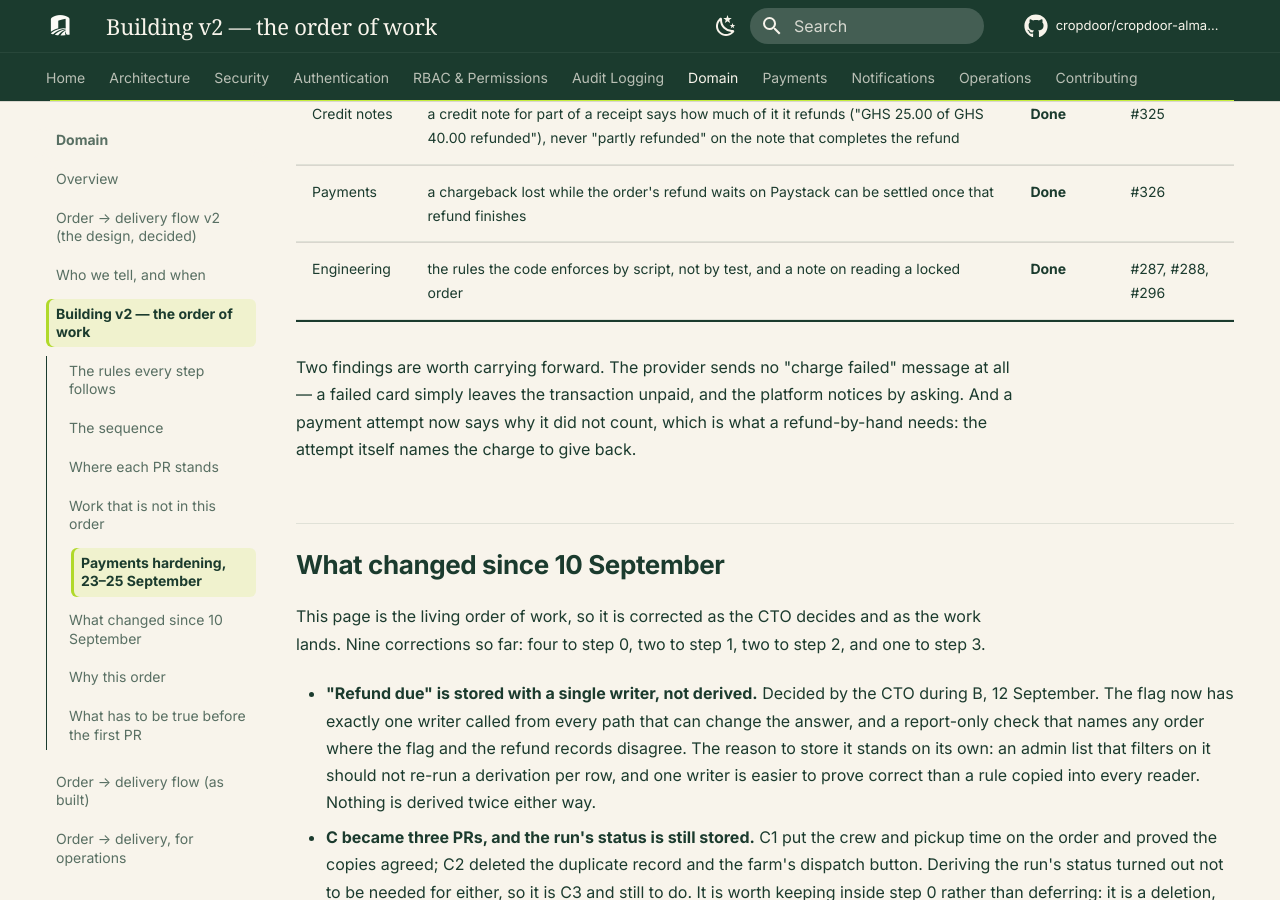
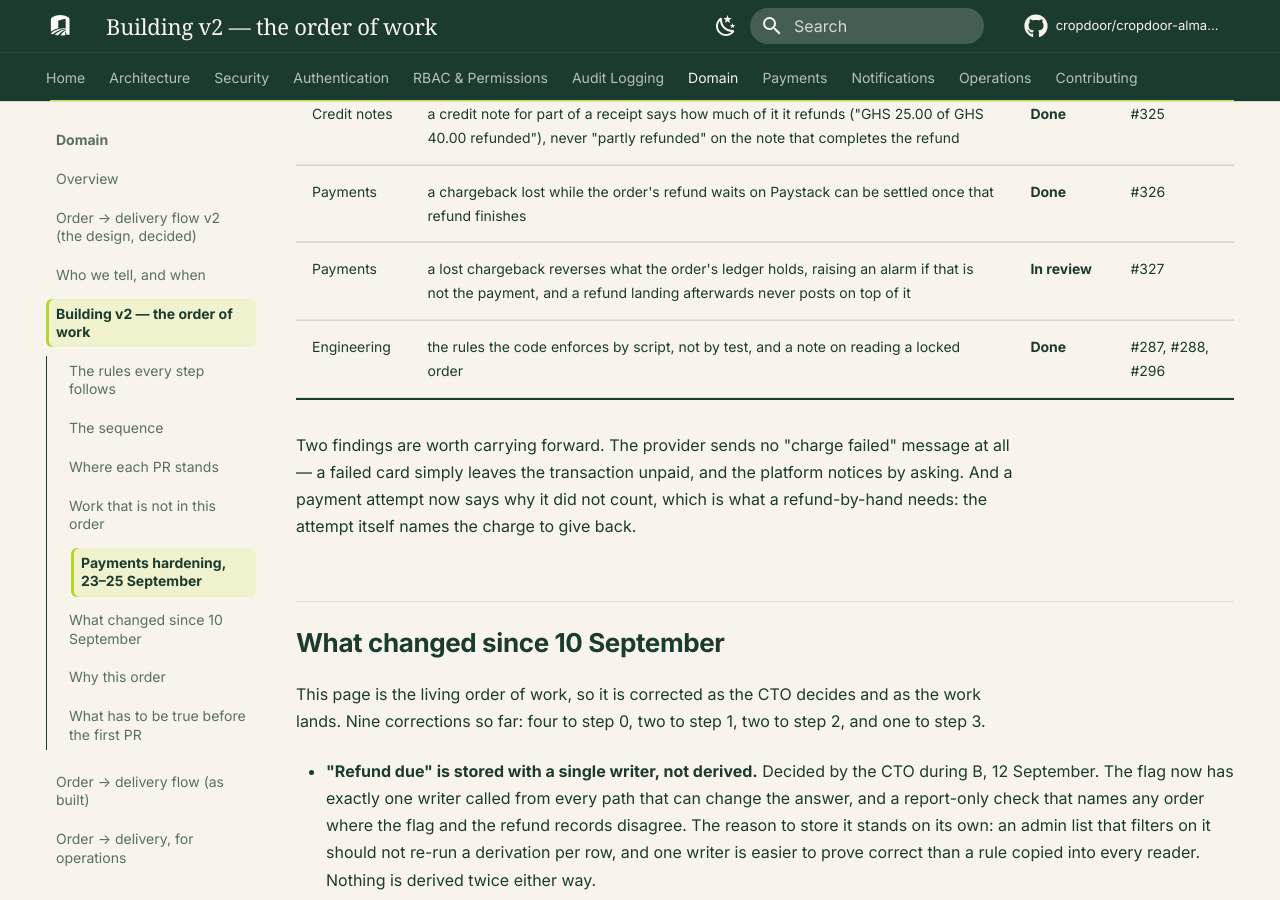
Before and after one commit to cropdoor/cropdoor-almanac, an MkDocs documentation site: the page built from docs/domain/order-delivery-flow-v2-build-order.md, in a window 1280 px wide and 900 px high, scrolled down 11162 px. Built offline with MkDocs 1.6.1 and Material for MkDocs 9.7.7, drawn with Linux system fonts in a browser that asks for light colours; some web fonts are replaced; comment, search, counter and statistics services are not loaded.

Commit message:
tracker: a lost chargeback reverses what the ledger holds, in review (#327)

```diff
--- a/docs/domain/order-delivery-flow-v2-build-order.md
+++ b/docs/domain/order-delivery-flow-v2-build-order.md
@@ -144,6 +144,7 @@ Found while building step 3's refunds and while testing against the real payment
 | Engineering | one refund event instead of four, so a new refund status cannot be left unhandled | **Done** | #324 |
 | Credit notes | a credit note for part of a receipt says how much of it it refunds ("GHS 25.00 of GHS 40.00 refunded"), never "partly refunded" on the note that completes the refund | **Done** | #325 |
 | Payments | a chargeback lost while the order's refund waits on Paystack can be settled once that refund finishes | **Done** | #326 |
+| Payments | a lost chargeback reverses what the order's ledger holds, raising an alarm if that is not the payment, and a refund landing afterwards never posts on top of it | **In review** | #327 |
 | Engineering | the rules the code enforces by script, not by test, and a note on reading a locked order | **Done** | #287, #288, #296 |
 
 Two findings are worth carrying forward. The provider sends no "charge failed" message at all — a failed card simply leaves the transaction unpaid, and the platform notices by asking. And a payment attempt now says why it did not count, which is what a refund-by-hand needs: the attempt itself names the charge to give back.
```
